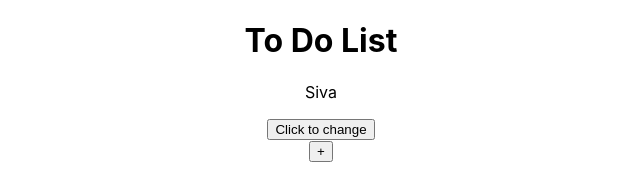
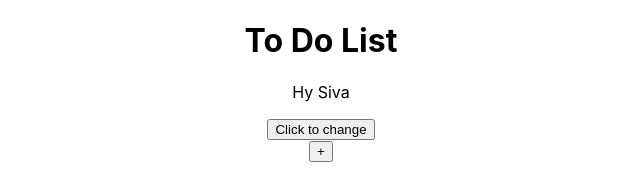
Before and after one commit to SIVAKD1305/react_training, a React (Create React App) app: page / in a window 1280 px wide. Shown: the top 172 px of the page, without its empty margins (319-959 px from the left). Built offline with nearby package versions, Linux system fonts and the light colour scheme.

Commit message:
modified:   src/Content.js

```diff
--- a/src/Content.js
+++ b/src/Content.js
@@ -7,7 +7,7 @@ const Content = () => {
         setValue(val => greetings[n]);
      }
      const [count, setCount] = useState(0);
-     const [value, setValue] = useState(() => change)
+     const [value, setValue] = useState("Hy")
      const increment = () => {
       setCount(inc => inc+1);
      }
```
